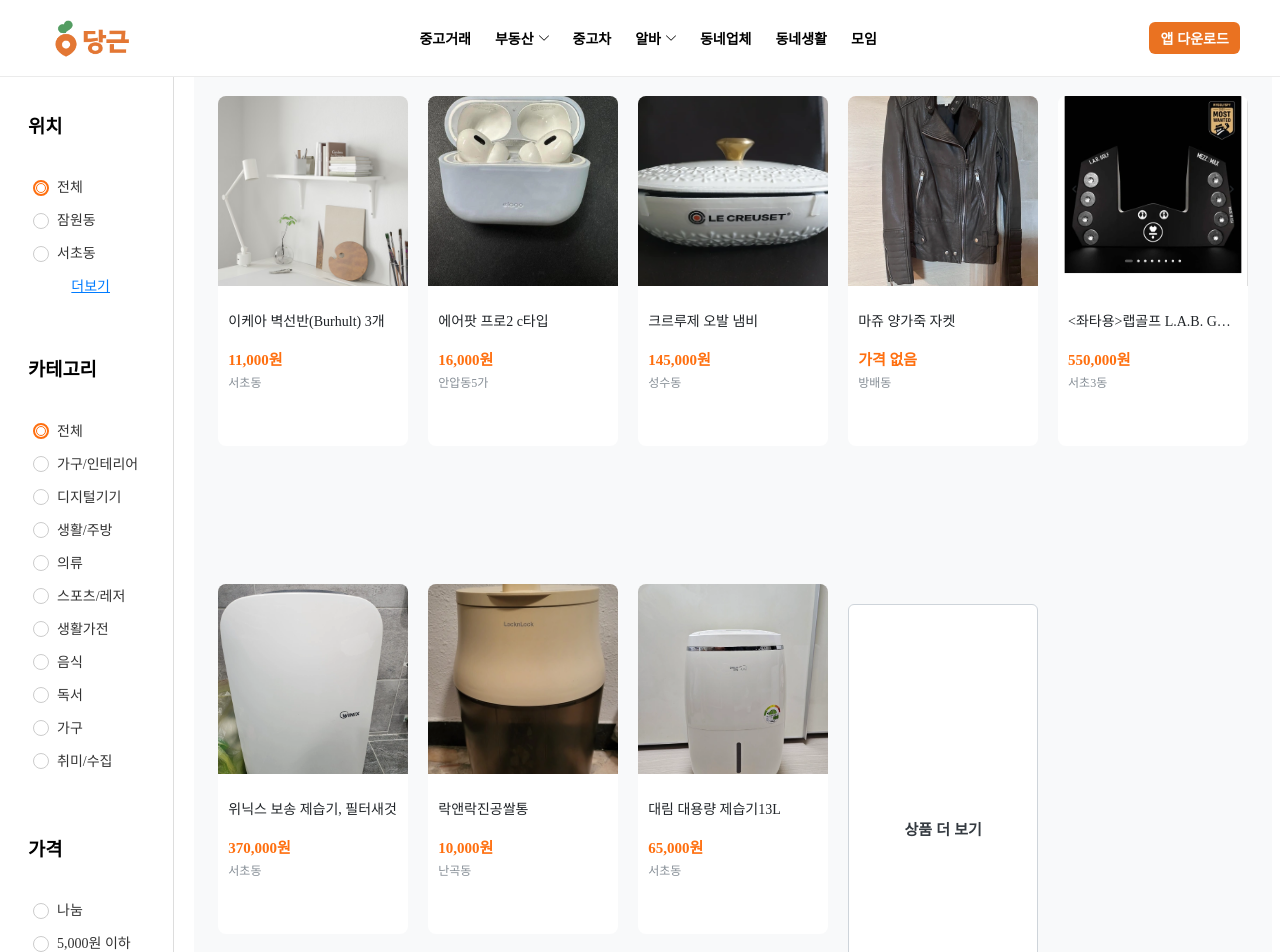
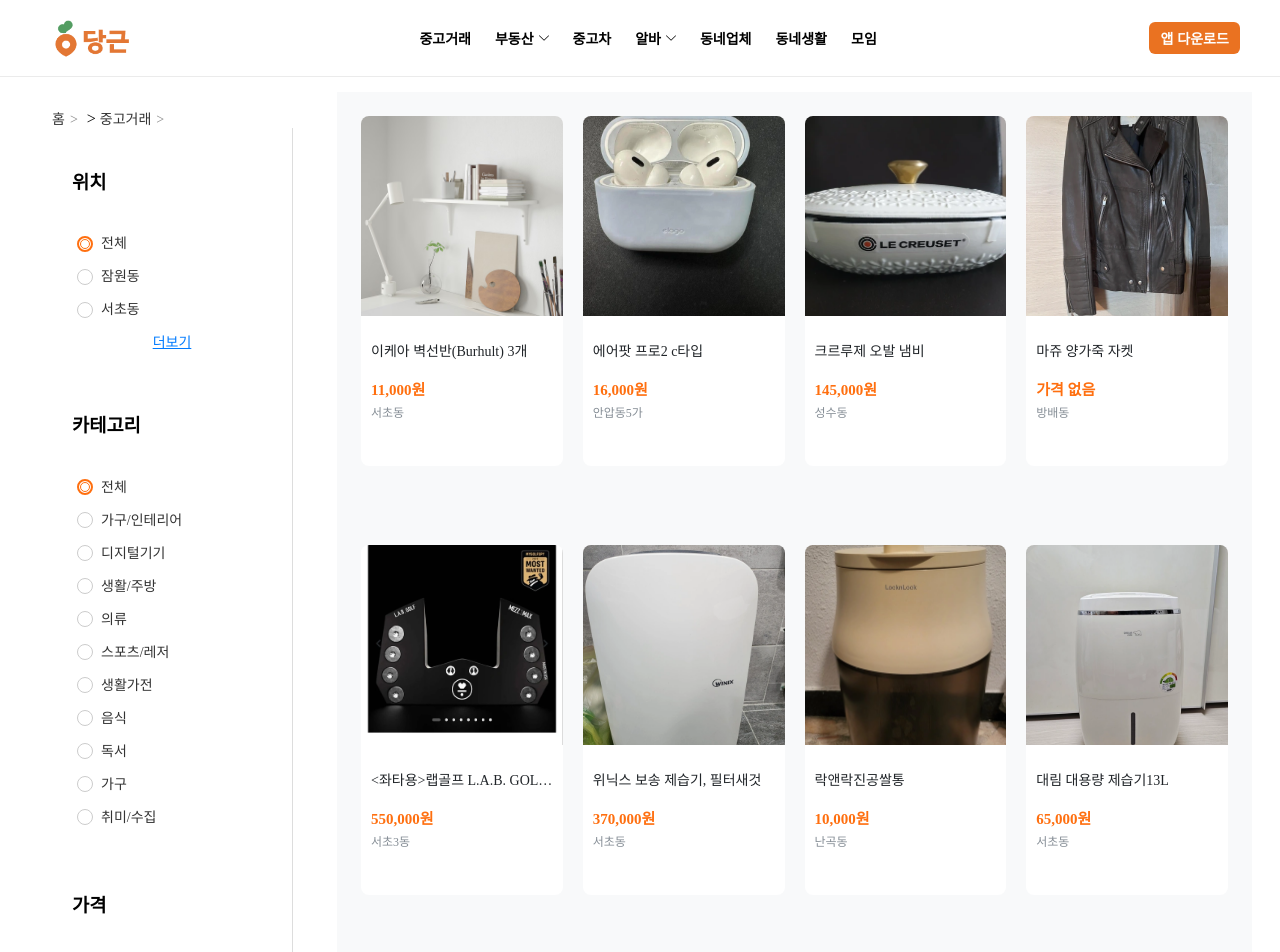
Before and after one commit to hoyoungleee/react-procject-daangenClone, a React (Vite) app: page /used-items in a window 1280 px wide. Shown: the top 952 px of the page. Built offline with nearby package versions, Linux system fonts and the light colour scheme.

Commit message:
좌측 상단 홈 > 중고거래 추가

```diff
--- a/src/pages/ProductListPage.jsx
+++ b/src/pages/ProductListPage.jsx
@@ -65,7 +65,12 @@
   const visibleLocations = showMoreLocations ? [...initialLocations, ...remainingLocations] : initialLocations;
 
   return (
-    <div className={styles.productListContainer}> {/* 전체 컨테이너 */}
+    <div className={styles.productListContainer}>
+       <div className={styles.headerSection}> {/* 새로운 div로 묶음 */}
+        <div className={styles.navigation}>
+          <Link to="/">홈</Link> > <Link to="/used-items">중고거래</Link>
+
+
       <aside className={styles.filterSection}> {/* 필터 사이드바 */}
         <h3>위치</h3>
         <div>
@@ -179,6 +184,8 @@
           </label>
         </div>
       </aside>
+      </div>
+      </div>
 
       <div className={styles.productList}>
         {displayedProducts.map(product => (
--- a/src/pages/ProductListPage.module.scss
+++ b/src/pages/ProductListPage.module.scss
@@ -1,11 +1,13 @@
 .productList {
   display: grid;
-  grid-template-columns: repeat(5, 1fr); /* 한 행에 5개의 상품 카드 배치 */
+  grid-template-columns: repeat(auto-fit, minmax(200px, 1fr)); /* 반응형으로 변경 및 최소 너비 설정 */
   gap: 20px;
   padding: 24px;
-  background-color: #f8f9fa; /* 배경색 조금 밝게 */
-  grid-auto-rows: auto; /* 각 행의 높이를 자동으로 맞춤 */
-  flex-grow: 1; /* 남은 공간을 채우도록 설정 */
+  background-color: #f8f9fa;
+  grid-auto-rows: auto;
+  flex-grow: 1;
+
+
 }
 
 .productItem {
@@ -17,15 +19,15 @@
   border-radius: 8px;
   overflow: hidden;
   transition: box-shadow 0.2s ease-in-out;
-  max-height: 350px; /* 상품 카드 최대 높이 설정 (조절 가능) */
+  max-height: 350px;
 }
 
 .imageContainer {
   width: 100%;
-  aspect-ratio: 1 / 1; /* 정사각형 이미지 비율 유지 */
+  aspect-ratio: 1 / 1;
   overflow: hidden;
   background-color: #f1f1f1;
-  max-height: 200px; /* 이미지 컨테이너 최대 높이 설정 (조절 가능) */
+  max-height: 200px;
 
   img {
     width: 100%;
@@ -62,12 +64,11 @@
   color: #868e96;
 }
 
-/* 더보기 버튼 */
 .loadMoreButton {
-  display: block; /* 블록 레벨로 변경하여 가로 길이를 가득 채우도록 */
-  width: 100%; /* 가로로 길게 설정 */
-  max-width: none; /* 최대 너비 제한 제거 */
-  margin: 20px auto 0; /* 위쪽 마진 추가, 가로 가운데 정렬 */
+  display: block;
+  width: 100%;
+  max-width: none;
+  margin: 20px auto 0;
   padding: 12px;
   background-color: #fff;
   border: 1px solid #ced4da;
@@ -77,7 +78,7 @@
   color: #343a40;
   cursor: pointer;
   transition: background-color 0.2s ease;
-  text-align: center; /* 텍스트 가운데 정렬 */
+  text-align: center;
 
   &:hover {
     background-color: #f1f3f5;
@@ -91,22 +92,24 @@
 .productListContainer {
   display: flex;
   flex-direction: row; /* 변경: row로 설정하여 가로로 배치 */
-  gap: 20px; /* 필터 섹션과 상품 목록 사이 간격 */
+  gap: 20px;
+  padding: 20px; /* 전체 컨테이너에 패딩 추가 */
+  min-height: 100vh; /* 필요하다면 유지 */
 }
 
 .filterSection {
-  width: 200px; /* 적절한 너비로 조정 */
+  width: 200px;
   padding: 20px;
   border-right: 1px solid #ddd;
   display: flex;
   flex-direction: column;
-  gap: 20px; /* 각 필터 그룹 사이 간격 */
+  gap: 20px;
 }
 
 .filterSection > div {
   display: flex;
   flex-direction: column;
-  gap: 8px; /* 각 필터 옵션 사이 간격 */
+  gap: 8px;
   margin-bottom: 20px;
 
   &:last-child {
@@ -170,3 +173,35 @@
     opacity: 0.8;
   }
 }
+
+.headerSection {
+  margin-bottom: 20px; /* 필터 섹션과의 간격 조절 */
+  padding: 16px 24px 0; /* 상하 패딩 추가, 좌우 패딩은 상품 목록과 맞춤 */
+}
+
+.navigation {
+  margin-bottom: 8px;
+
+  a {
+    text-decoration: none; /* 밑줄 제거 */
+    color: #333; /* 글자 색상 변경 */
+    font-size: 14px;
+    margin-right: 5px;
+
+    &:hover {
+      color: #007bff; /* 호버 시 색상 변경 */
+    }
+
+    &:not(:last-child)::after {
+      content: '>'; /* '>' 표시 추가 */
+      margin-left: 5px;
+      color: #888;
+    }
+  }
+}
+
+.searchResultInfo {
+  font-size: 1.2em;
+  font-weight: bold;
+  padding-left: 24px; /* 상품 목록과 동일한 왼쪽 패딩 적용 */
+}
```
